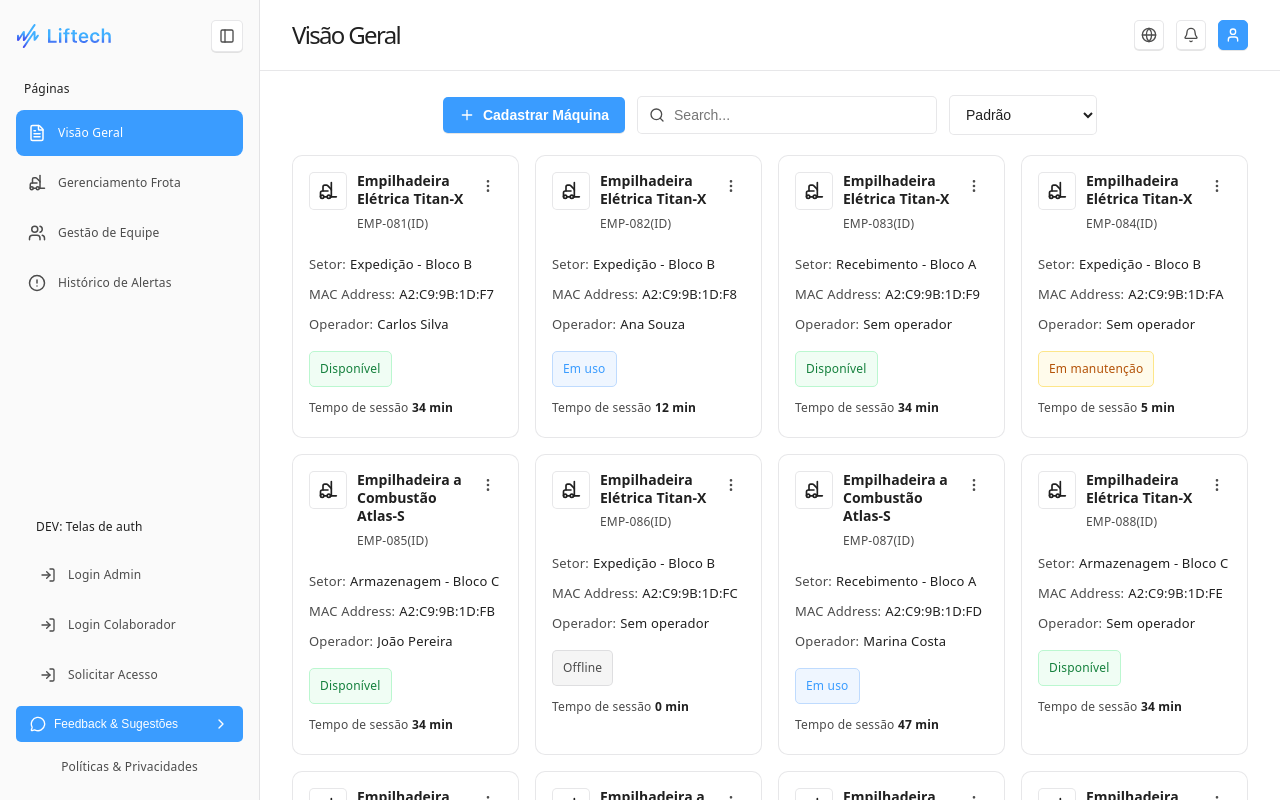
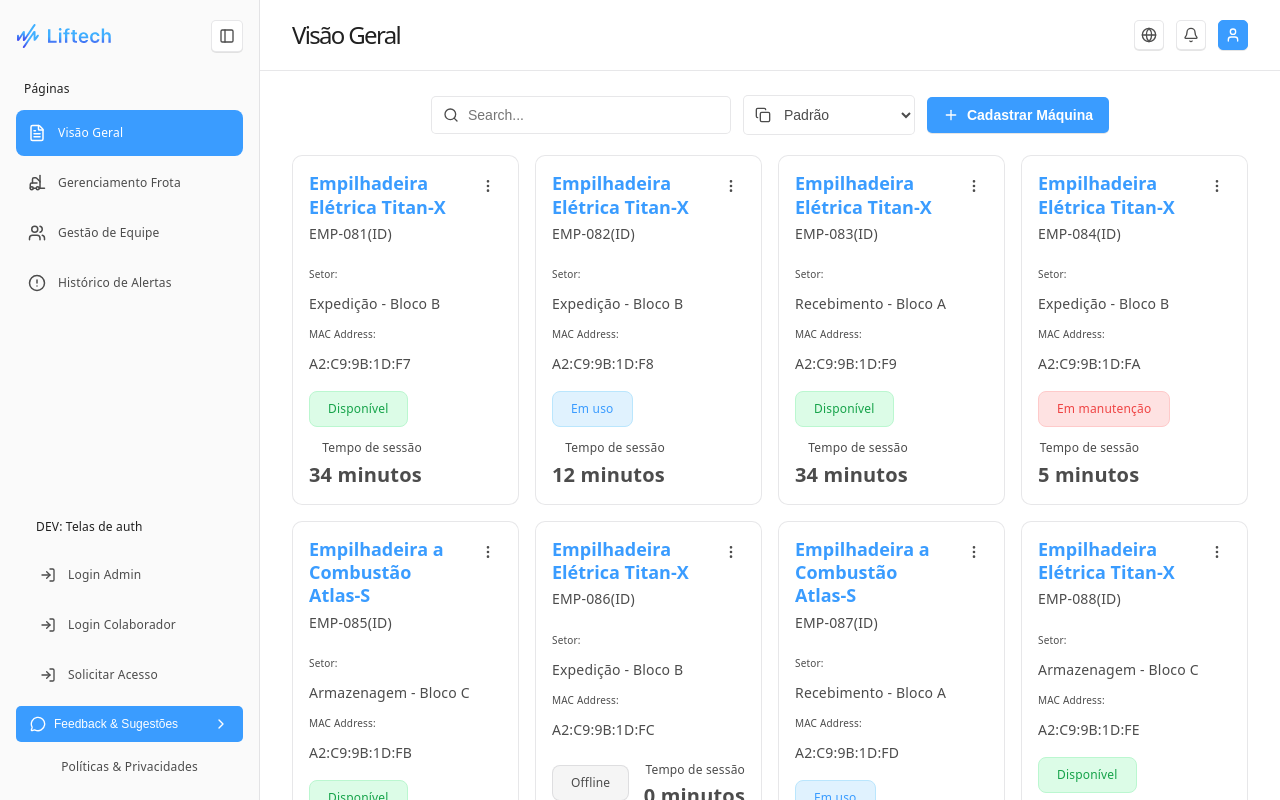
Before and after one commit to RomuuloGoncalves/Liftech, a React (Vite) app in the folder Frontend/: page / in a window 1280 px wide. Built offline with nearby package versions, Linux system fonts and the light colour scheme.

Commit message:
fix barra de ferramentas e tipografia dos cards

```diff
--- a/Frontend/src/components/machines/MachineCard.module.css
+++ b/Frontend/src/components/machines/MachineCard.module.css
@@ -35,7 +35,7 @@
   border: 1px solid var(--border);
   border-radius: var(--radius-sm);
   background: var(--bg);
-  color: var(--text-h);
+  color: var(--text);
 }
 
 .names {
@@ -47,10 +47,10 @@
 
 .nome {
   margin: 0;
-  font-size: 14px;
+  font-size: 18px;
   font-weight: 600;
   line-height: 130%;
-  color: var(--text-h);
+  color: var(--accent);
   overflow: hidden;
   text-overflow: ellipsis;
   display: -webkit-box;
@@ -82,7 +82,7 @@
 }
 
 .identificacao {
-  font-size: 12px;
+  font-size: 14px;
   color: var(--text);
 }
 
@@ -117,8 +117,10 @@
 
 .detailRow {
   display: flex;
+  flex-direction: column;
   gap: 4px;
   overflow: hidden;
+  font-size: 10px;
 }
 
 .detailRow dt {
@@ -128,10 +130,11 @@
 
 .detailRow dd {
   margin: 0;
+  font-size: 14px;
   overflow: hidden;
   text-overflow: ellipsis;
   white-space: nowrap;
-  color: var(--text-h);
+  color: var(--text);
 }
 
 .bottomRow {
@@ -144,8 +147,8 @@
 
 .statusBadge {
   flex-shrink: 0;
-  padding: 4px 10px;
-  border-radius: var(--radius-sm);
+  padding: 4px 18px;
+  border-radius: var(--radius-md);
   border: 1px solid var(--border);
   font-size: 12px;
   font-weight: 500;
@@ -153,21 +156,21 @@
 }
 
 .statusAvailable {
-  color: #15803d;
+  color: #16a34a;
+  background: #dcfce7;
   border-color: #bbf7d0;
-  background: #f0fdf4;
 }
 
 .statusInUse {
-  color: #3a9cff;
-  border-color: #bfdbfe;
-  background: #eff6ff;
+  color: var(--accent);
+  background: #e0f2fe;
+  border-color: #bae6fd;
 }
 
 .statusMaintenance {
-  color: #b45309;
-  border-color: #fde68a;
-  background: #fffbeb;
+  color: #ef4444;
+  background: #fee2e2;
+  border-color: #fecaca;
 }
 
 .statusOffline {
@@ -177,12 +180,16 @@
 }
 
 .session {
+  display: flex;
+  flex-direction: column;
+  align-items: end;
   font-size: 12px;
   color: var(--text);
   white-space: nowrap;
 }
 
 .session strong {
-  color: var(--text-h);
+  color: var(--text);
   font-weight: 600;
+  font-size: 20px;
 }
--- a/Frontend/src/components/machines/MachineCard.tsx
+++ b/Frontend/src/components/machines/MachineCard.tsx
@@ -17,7 +17,7 @@ const STATUS_CLASS: Record<Machine['dispositivoConectado']['status'], string> =
 }
 
 function formatTempoSessao(minutos: number): string {
-  return `${minutos} min`
+  return `${minutos} minutos`
 }
 
 const MachineCard: React.FC<MachineCardProps> = ({ machine, onOpen }) => {
@@ -35,9 +35,6 @@ const MachineCard: React.FC<MachineCardProps> = ({ machine, onOpen }) => {
     <article className={styles.card}>
       <div className={styles.topRow}>
         <div className={styles.identity}>
-          <span className={styles.icon}>
-            <Forklift size={20} />
-          </span>
           <div className={styles.names}>
             <h3 className={styles.nome}>
               {onOpen ? (
@@ -70,17 +67,6 @@ const MachineCard: React.FC<MachineCardProps> = ({ machine, onOpen }) => {
           <dt>{t('machines.labelMac')}:</dt>
           <dd>{dispositivoConectado.enderecoMac}</dd>
         </div>
-        {operadorConectado ? (
-          <div className={styles.detailRow}>
-            <dt>{t('machines.operator')}:</dt>
-            <dd>{operadorConectado.nome}</dd>
-          </div>
-        ) : (
-          <div className={styles.detailRow}>
-            <dt>{t('machines.operator')}:</dt>
-            <dd className={styles.emptyOperator}>{t('machines.noOperator')}</dd>
-          </div>
-        )}
       </dl>
 
       <div className={styles.bottomRow}>
--- a/Frontend/src/pages/VisaoGeralPage.module.css
+++ b/Frontend/src/pages/VisaoGeralPage.module.css
@@ -70,13 +70,27 @@
   outline-offset: 1px;
 }
 
+.selectWrapper {
+  position: relative;
+  display: flex;
+  align-items: center;
+}
+
+.selectLeftIcon {
+  position: absolute;
+  left: 12px;
+  color: var(--text);
+  pointer-events: none;
+}
+
 .statusSelect {
   flex-shrink: 0;
   padding: 10px 12px;
+  padding-left: 36px;
   border: 1px solid var(--border);
   border-radius: var(--radius-sm);
   background: var(--bg);
-  color: var(--text-h);
+  color: var(--text);
   font-size: 14px;
   cursor: pointer;
 }
--- a/Frontend/src/pages/VisaoGeralPage.tsx
+++ b/Frontend/src/pages/VisaoGeralPage.tsx
@@ -1,6 +1,6 @@
 import React, { useMemo, useState } from 'react'
 import { useTranslation } from 'react-i18next'
-import { Plus, Search } from 'lucide-react'
+import { Plus, Search, Copy } from 'lucide-react'
 import MachineCard from '../components/machines/MachineCard'
 import ConfirmDialog from '../components/common/ConfirmDialog'
 import PageSkeleton from '../components/common/PageSkeleton'
@@ -103,10 +103,6 @@ const VisaoGeralPage: React.FC = () => {
   return (
     <div className={styles.page}>
       <div className={styles.toolbar}>
-        <button type="button" className={styles.registerButton} onClick={() => setIsPanelOpen(true)}>
-          <Plus size={16} />
-          {t('machines.registerButton')}
-        </button>
 
         <div className={styles.searchField}>
           <Search size={16} className={styles.searchIcon} aria-hidden="true" />
@@ -119,6 +115,9 @@ const VisaoGeralPage: React.FC = () => {
             onChange={(event) => setQuery(event.target.value)}
           />
         </div>
+
+        <div className={styles.selectWrapper}>
+          <Copy size={16} className={styles.selectLeftIcon} aria-hidden="true" />
 
           <select
             className={styles.statusSelect}
@@ -133,6 +132,12 @@ const VisaoGeralPage: React.FC = () => {
               </option>
             ))}
           </select>
+        </div>
+
+        <button type="button" className={styles.registerButton} onClick={() => setIsPanelOpen(true)}>
+          <Plus size={16} />
+          {t('machines.registerButton')}
+        </button>
       </div>
 
       {machines.length === 0 ? (
```
Lines whose indentation alone changed are shown as unchanged.
